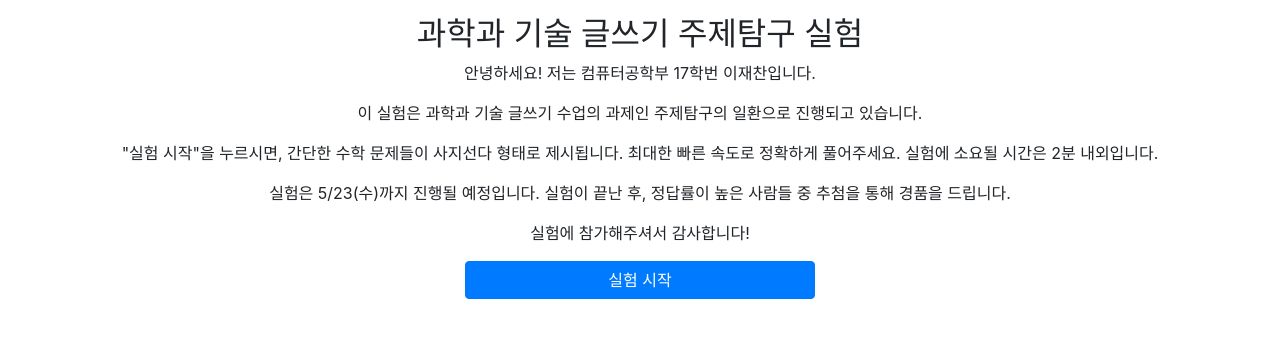
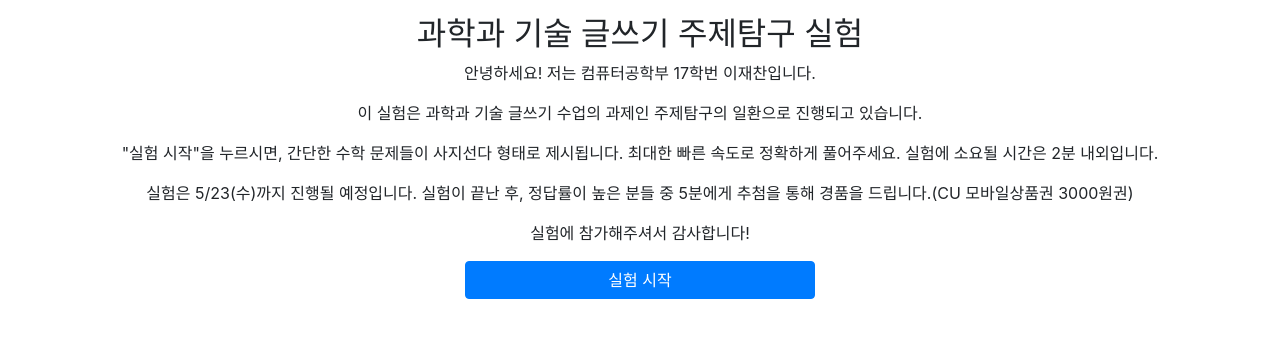
Before and after one commit to dlwocks31/sciwriting, a Django app: page / in a window 1280 px wide. Shown: the top 338 px of the page. Run offline with Django 3.2, Linux system fonts and the light colour scheme; data comes from the database, SQL or seed files in the repository; some libraries are stand-ins or nearby versions.

Commit message:
style+comment fix

```diff
--- a/experiment/static/experiment/main.css
+++ b/experiment/static/experiment/main.css
@@ -24,3 +24,7 @@
 		font-size: 200%;
 	}
 }
+
+#mainbtn {
+	color: #fff;
+}
--- a/experiment/templates/experiment/index.html
+++ b/experiment/templates/experiment/index.html
@@ -11,7 +11,7 @@
 		<p class="text-center">안녕하세요! 저는 컴퓨터공학부 17학번 이재찬입니다.</p>
 		<p class="text-center">이 실험은 과학과 기술 글쓰기 수업의 과제인 주제탐구의 일환으로 진행되고 있습니다.</p>
 		<p class="text-center">"실험 시작"을 누르시면, 간단한 수학 문제들이 사지선다 형태로 제시됩니다. 최대한 빠른 속도로 정확하게 풀어주세요. 실험에 소요될 시간은 2분 내외입니다.</p>
-		<p class="text-center">실험은 5/23(수)까지 진행될 예정입니다. 실험이 끝난 후, 정답률이 높은 사람들 중 추첨을 통해 경품을 드립니다.</p>
+		<p class="text-center">실험은 5/23(수)까지 진행될 예정입니다. 실험이 끝난 후, 정답률이 높은 분들 중 5분에게 추첨을 통해 경품을 드립니다.(CU 모바일상품권 3000원권)</p>
 		<p class="text-center">실험에 참가해주셔서 감사합니다!</p>
 	</div>
 </div>
```
